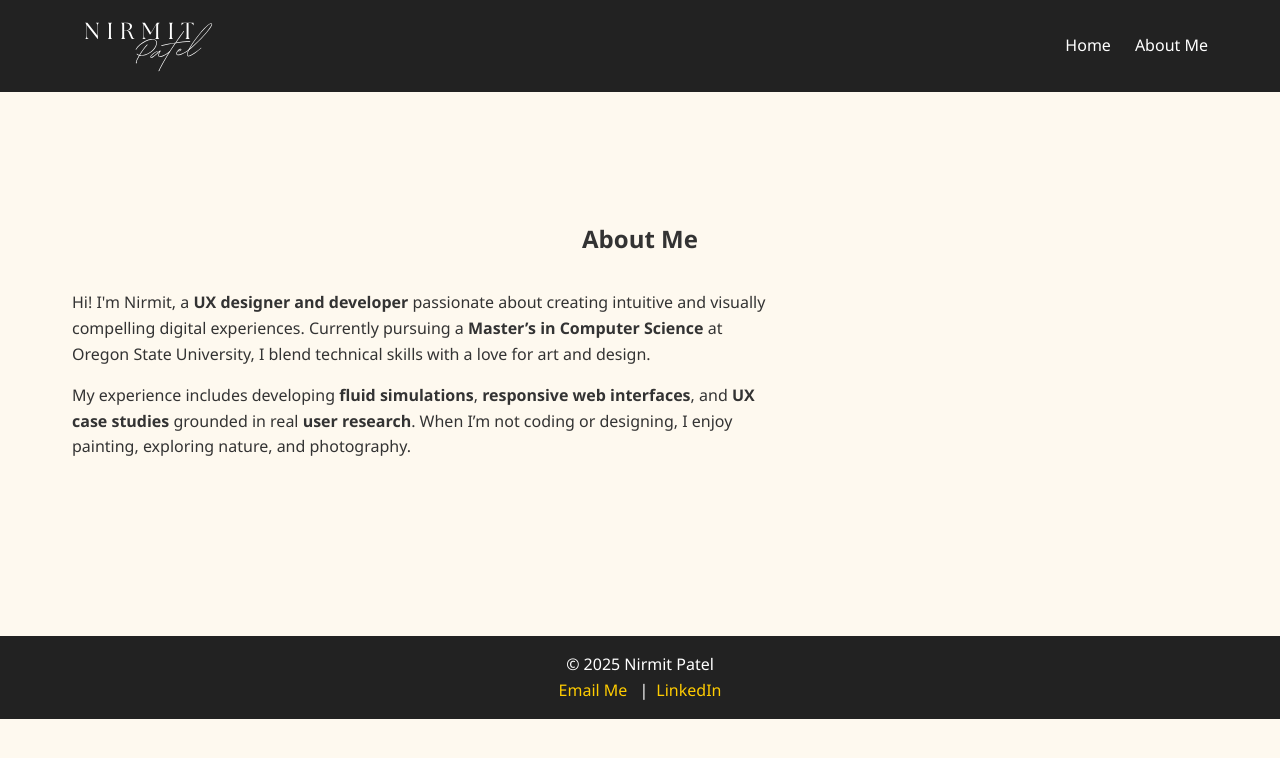
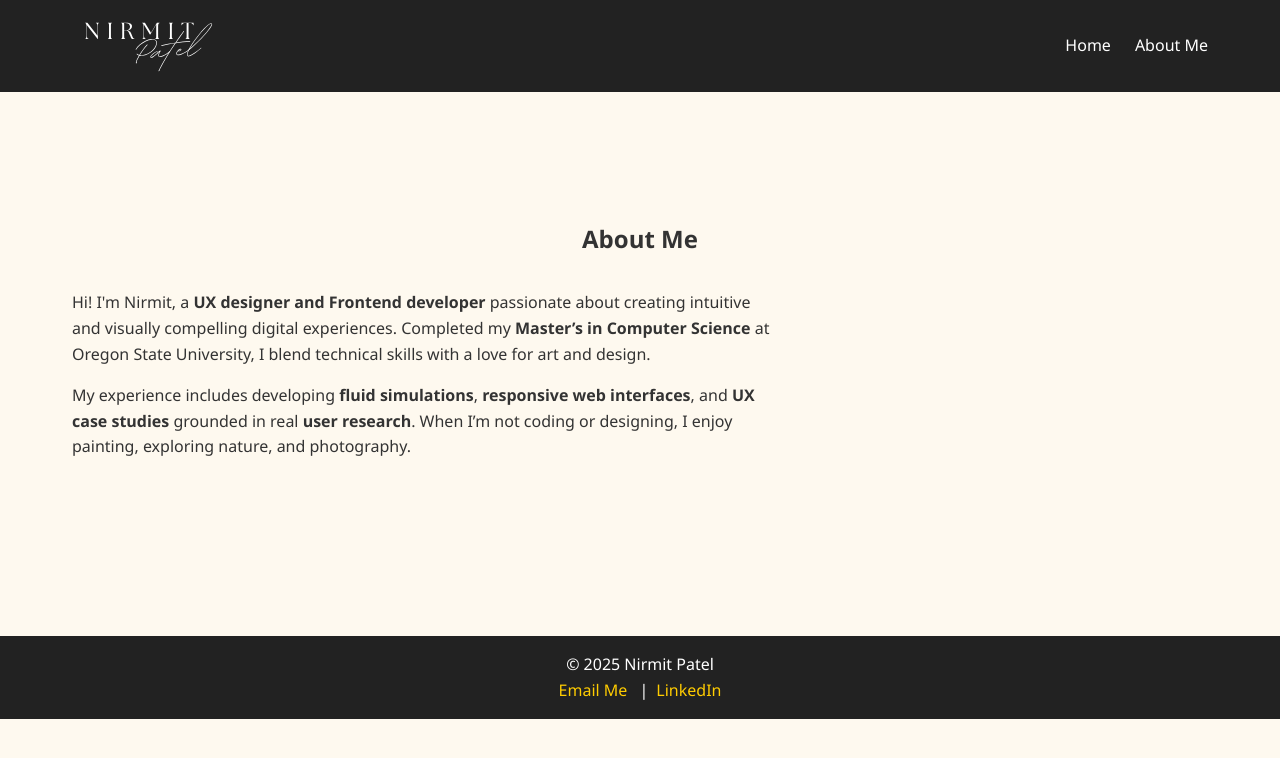
Before and after one commit to nirmit-1606/Portfolio, a React (Create React App) app: page /about in a window 1280 px wide. Shown: the top 758 px of the page. Built offline with nearby package versions, Linux system fonts and the light colour scheme.

Commit message:
updated about content

```diff
--- a/src/pages/About.jsx
+++ b/src/pages/About.jsx
@@ -4,7 +4,7 @@ export default function About() {
             <main>
                 <section className="about">
                     <h1>About Me</h1>
-                    <p>Hi! I'm Nirmit, a <b>UX designer and developer</b> passionate about creating intuitive and visually compelling digital experiences. Currently pursuing a <b>Master’s in Computer Science</b> at Oregon State University, I blend technical skills with a love for art and design.</p>
+                    <p>Hi! I'm Nirmit, a <b>UX designer and Frontend developer</b> passionate about creating intuitive and visually compelling digital experiences. Completed my <b>Master’s in Computer Science</b> at Oregon State University, I blend technical skills with a love for art and design.</p>
                     <p>My experience includes developing <b>fluid simulations</b>, <b>responsive web interfaces</b>, and <b>UX case studies</b> grounded in real <b>user research</b>. When I’m not coding or designing, I enjoy painting, exploring nature, and photography.</p>
                 </section>
             </main>
```
